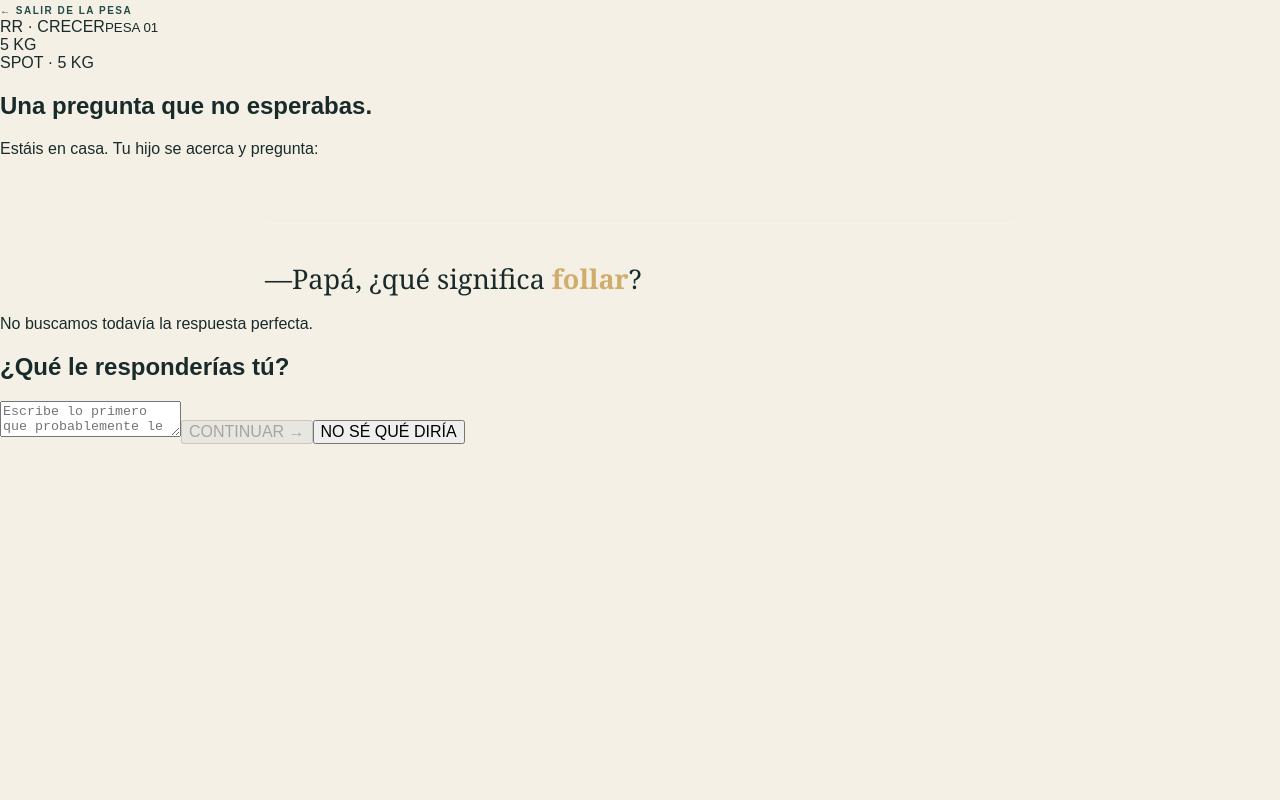
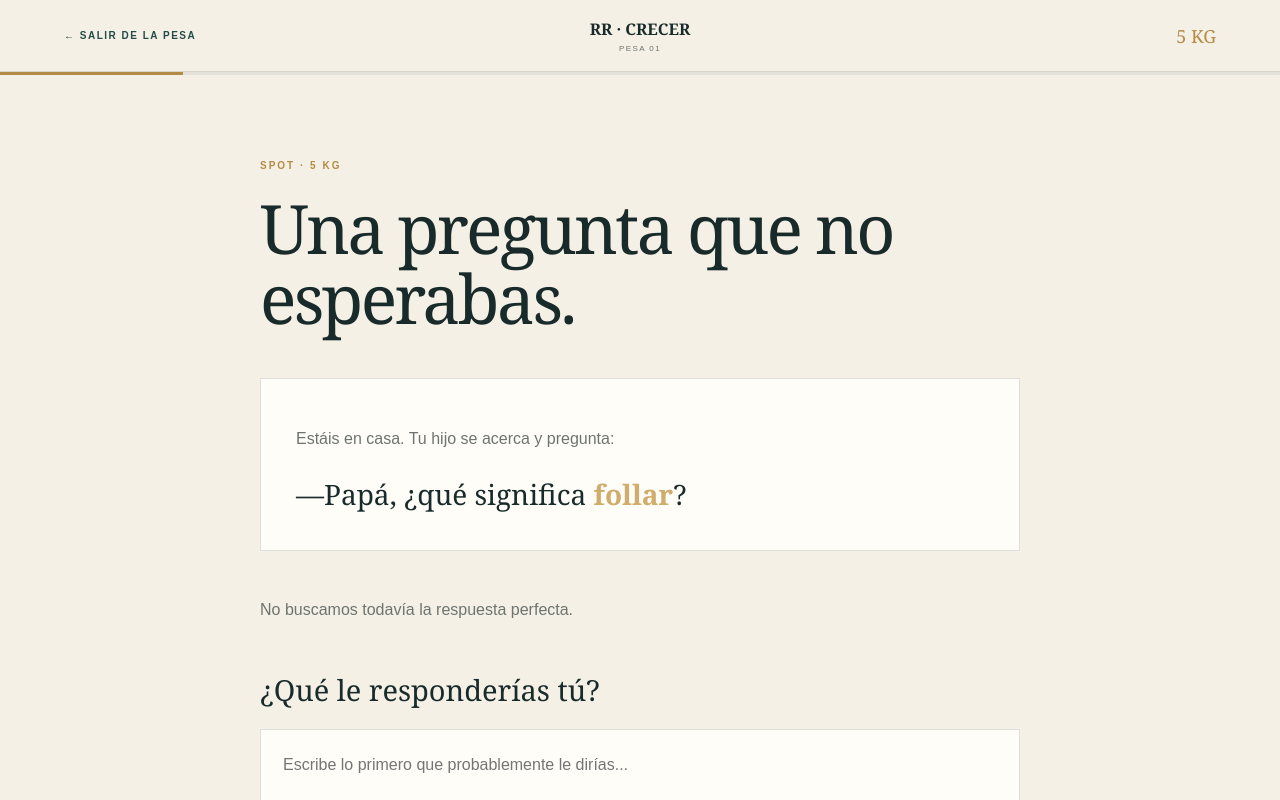
Before and after one commit to elpozo84/rr-crecer, a Next.js app: page /prepararme/7-9/pesa-01 in a window 1280 px wide. Shown: the top 800 px of the page. Built offline with nearby package versions, Linux system fonts and the light colour scheme.

Commit message:
Update globals.css

```diff
--- a/app/globals.css
+++ b/app/globals.css
@@ -780,3 +780,394 @@ footer strong {
     padding: 70px 25px;
   }
 }
+/* ========================================
+   RR CRECER · ENTRENAMIENTO
+======================================== */
+
+.trainingPage {
+  min-height: 100vh;
+  background: var(--cream);
+}
+
+.trainingHeader {
+  min-height: 72px;
+  padding: 0 5%;
+  display: grid;
+  grid-template-columns: 1fr auto 1fr;
+  align-items: center;
+  border-bottom: 1px solid var(--line);
+}
+
+.trainingBrand {
+  text-align: center;
+}
+
+.trainingBrand span,
+.trainingBrand small {
+  display: block;
+}
+
+.trainingBrand span {
+  font-family: Georgia, serif;
+  font-weight: 700;
+}
+
+.trainingBrand small {
+  margin-top: 4px;
+  color: var(--muted);
+  font-size: 8px;
+  letter-spacing: .18em;
+}
+
+.kg {
+  justify-self: end;
+  color: var(--gold);
+  font-family: Georgia, serif;
+  font-size: 18px;
+}
+
+.trainingProgress {
+  height: 3px;
+  background: rgba(24,43,42,.08);
+}
+
+.trainingProgressFill {
+  height: 100%;
+  background: var(--gold);
+  transition: width .4s ease;
+}
+
+.trainingScreen {
+  width: min(760px, calc(100% - 44px));
+  margin: auto;
+  padding: 80px 0 110px;
+}
+
+.trainingTag {
+  color: var(--gold);
+  font-size: 10px;
+  letter-spacing: .2em;
+  font-weight: 800;
+}
+
+.trainingScreen > h1 {
+  font-family: Georgia, serif;
+  font-size: clamp(43px, 6vw, 68px);
+  line-height: 1.03;
+  letter-spacing: -.04em;
+  font-weight: 500;
+  margin: 20px 0 30px;
+}
+
+.trainingScreen > h2 {
+  margin: 45px 0 20px;
+  font-family: Georgia, serif;
+  font-size: 29px;
+  font-weight: 500;
+}
+
+.trainingLead {
+  color: var(--muted);
+  line-height: 1.8;
+  font-size: 16px;
+}
+
+.scene {
+  margin: 45px 0;
+  padding: 35px;
+  background: var(--white);
+  border: 1px solid var(--line);
+}
+
+.scene > p {
+  color: var(--muted);
+}
+
+.scene blockquote {
+  margin: 25px 0 0;
+  padding: 0;
+  border: 0;
+  text-align: left;
+  color: var(--ink);
+  font-size: 28px;
+}
+
+textarea {
+  width: 100%;
+  min-height: 160px;
+  padding: 22px;
+  resize: vertical;
+  border: 1px solid var(--line);
+  background: var(--white);
+  color: var(--ink);
+  font: inherit;
+  line-height: 1.6;
+  outline: none;
+}
+
+textarea:focus {
+  border-color: var(--gold);
+}
+
+.trainingButton {
+  display: block;
+  width: 100%;
+  margin-top: 28px;
+  padding: 18px 22px;
+  border: 0;
+  background: var(--green);
+  color: white;
+  cursor: pointer;
+  font-size: 11px;
+  font-weight: 800;
+  letter-spacing: .12em;
+  text-align: center;
+}
+
+.trainingButton:disabled {
+  opacity: .35;
+  cursor: not-allowed;
+}
+
+.dontKnow {
+  width: 100%;
+  margin-top: 12px;
+  padding: 13px;
+  border: 0;
+  background: transparent;
+  color: var(--muted);
+  cursor: pointer;
+  font-size: 10px;
+  letter-spacing: .12em;
+}
+
+.emotionGrid {
+  margin: 35px 0;
+  display: grid;
+  grid-template-columns: 1fr 1fr;
+  gap: 10px;
+}
+
+.emotionGrid button {
+  padding: 20px;
+  border: 1px solid var(--line);
+  background: rgba(255,255,255,.3);
+  color: var(--ink);
+  text-align: left;
+  cursor: pointer;
+}
+
+.emotionGrid button.selected {
+  background: var(--green);
+  color: white;
+  border-color: var(--green);
+}
+
+.factStory {
+  margin: 45px 0;
+  display: grid;
+  grid-template-columns: 1fr 1fr;
+  gap: 15px;
+}
+
+.factStory > div {
+  padding: 28px;
+  border: 1px solid var(--line);
+  background: rgba(255,255,255,.35);
+}
+
+.factStory span,
+.conversation span,
+.yourFirstAnswer span,
+.criterionReminder span,
+.lesson > span,
+.comparison span,
+.nextSpot > span {
+  color: var(--gold);
+  font-size: 9px;
+  letter-spacing: .16em;
+  font-weight: 800;
+}
+
+.factStory p {
+  line-height: 1.7;
+}
+
+.bigQuestion {
+  margin: 60px 0 20px;
+  text-align: center;
+}
+
+.bigQuestion small {
+  color: var(--muted);
+  letter-spacing: .14em;
+}
+
+.bigQuestion h2 {
+  font-family: Georgia, serif;
+  font-size: 35px;
+  font-weight: 500;
+}
+
+.conversation {
+  margin: 45px 0;
+}
+
+.conversation > div {
+  max-width: 82%;
+  margin: 14px 0;
+  padding: 22px 25px;
+  background: var(--white);
+  border: 1px solid var(--line);
+}
+
+.conversation p {
+  margin-bottom: 0;
+  font-family: Georgia, serif;
+  font-size: 20px;
+}
+
+.conversation .childAnswer {
+  margin-left: auto;
+  background: var(--green);
+  color: white;
+}
+
+.yourFirstAnswer,
+.reflectionBox,
+.criterionReminder {
+  margin: 35px 0;
+  padding: 28px;
+  border: 1px solid var(--line);
+  background: rgba(255,255,255,.35);
+}
+
+.yourFirstAnswer p {
+  font-family: Georgia, serif;
+  font-size: 20px;
+  line-height: 1.6;
+}
+
+.reflectionBox h2 {
+  margin-top: 0;
+  font-family: Georgia, serif;
+  font-weight: 500;
+}
+
+.reflectionBox p,
+.criterionReminder p {
+  color: var(--muted);
+  line-height: 1.7;
+}
+
+.finishScreen {
+  text-align: center;
+}
+
+.finishMark {
+  width: 85px;
+  height: 85px;
+  margin: 35px auto;
+  border: 1px solid var(--gold);
+  border-radius: 50%;
+  display: grid;
+  place-items: center;
+  color: var(--gold);
+  font-family: Georgia, serif;
+  font-size: 25px;
+}
+
+.finishScreen > h2 {
+  margin-top: -15px;
+  color: var(--green2);
+  font-style: italic;
+}
+
+.lesson {
+  margin: 55px 0;
+  padding: 40px 25px;
+  border-top: 1px solid var(--line);
+  border-bottom: 1px solid var(--line);
+}
+
+.lesson blockquote {
+  margin: 20px auto 0;
+  padding: 0;
+  border: 0;
+  color: var(--ink);
+  font-size: 27px;
+}
+
+.comparison {
+  display: grid;
+  grid-template-columns: 1fr 1fr;
+  gap: 15px;
+  text-align: left;
+}
+
+.comparison > div {
+  padding: 25px;
+  background: var(--white);
+  border: 1px solid var(--line);
+}
+
+.comparison p {
+  line-height: 1.6;
+}
+
+.nextSpot {
+  margin: 55px 0 0;
+  padding: 35px;
+  background: var(--green);
+  color: white;
+}
+
+.nextSpot strong {
+  display: block;
+  margin: 10px 0;
+  color: #d0ad6c;
+  font-family: Georgia, serif;
+  font-size: 34px;
+}
+
+.nextSpot p {
+  color: #d7e0dc;
+  line-height: 1.7;
+}
+
+.linkButton {
+  text-decoration: none;
+}
+
+@media (max-width: 700px) {
+  .trainingHeader {
+    grid-template-columns: 1fr auto;
+    padding: 0 20px;
+  }
+
+  .trainingBrand {
+    display: none;
+  }
+
+  .trainingScreen {
+    padding-top: 55px;
+  }
+
+  .trainingScreen > h1 {
+    font-size: 45px;
+  }
+
+  .emotionGrid,
+  .factStory,
+  .comparison {
+    grid-template-columns: 1fr;
+  }
+
+  .scene {
+    padding: 25px;
+  }
+
+  .conversation > div {
+    max-width: 94%;
+  }
+}
```
